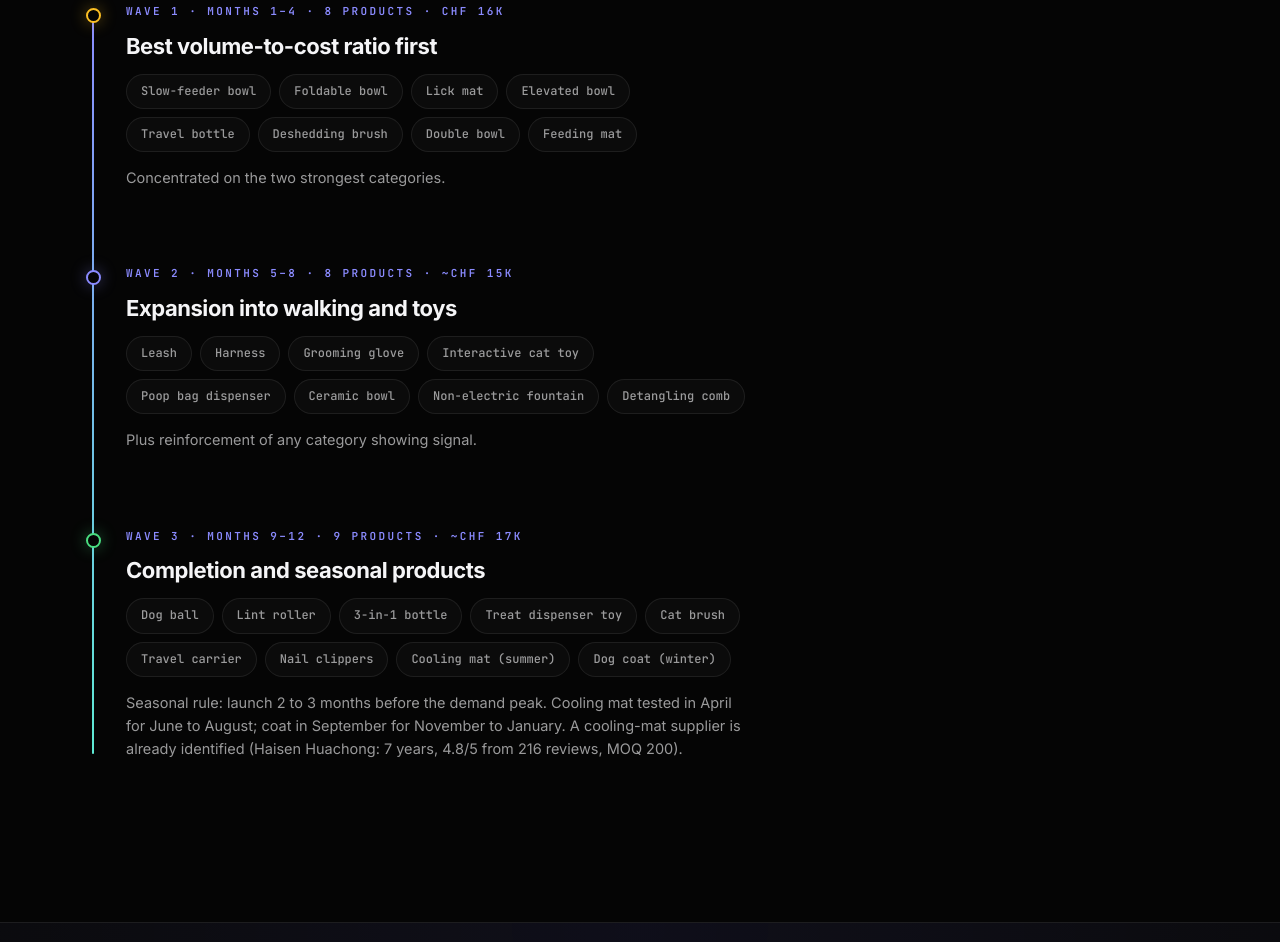
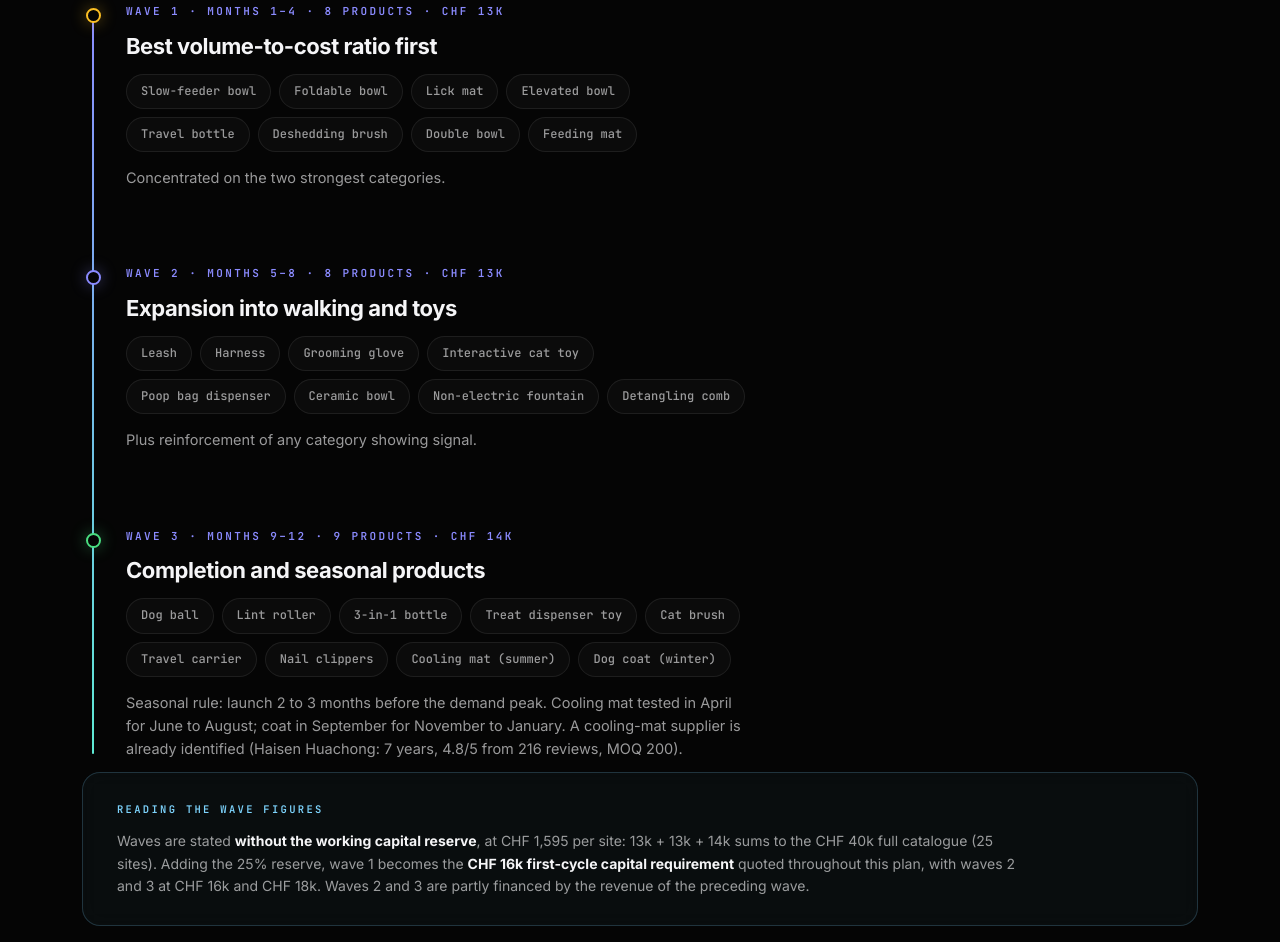
Before and after one commit to nfbzz9/investors-site, a plain HTML site: page index.html in a window 1280 px wide. Shown: the part 9218-10160 px from the top of the page. Drawn offline with Linux system fonts and the light colour scheme.

Commit message:
Restate wave budgets without reserve so they sum to CHF 40k

```diff
--- a/index.html
+++ b/index.html
@@ -330,7 +330,7 @@
       <div class="tl-line" aria-hidden="true"><div class="tl-fill"></div></div>
       <div class="tl-item reveal">
         <div class="tl-dot amber"></div>
-        <div class="tl-month">Wave 1 · Months 1–4 · 8 products · CHF 16k</div>
+        <div class="tl-month">Wave 1 · Months 1–4 · 8 products · CHF 13k</div>
         <div class="tl-title">Best volume-to-cost ratio first</div>
         <div class="gate-criteria">
           <span class="chip">Slow-feeder bowl</span><span class="chip">Foldable bowl</span><span class="chip">Lick mat</span><span class="chip">Elevated bowl</span><span class="chip">Travel bottle</span><span class="chip">Deshedding brush</span><span class="chip">Double bowl</span><span class="chip">Feeding mat</span>
@@ -339,7 +339,7 @@
       </div>
       <div class="tl-item reveal">
         <div class="tl-dot"></div>
-        <div class="tl-month">Wave 2 · Months 5–8 · 8 products · ~CHF 15k</div>
+        <div class="tl-month">Wave 2 · Months 5–8 · 8 products · CHF 13k</div>
         <div class="tl-title">Expansion into walking and toys</div>
         <div class="gate-criteria">
           <span class="chip">Leash</span><span class="chip">Harness</span><span class="chip">Grooming glove</span><span class="chip">Interactive cat toy</span><span class="chip">Poop bag dispenser</span><span class="chip">Ceramic bowl</span><span class="chip">Non-electric fountain</span><span class="chip">Detangling comb</span>
@@ -348,13 +348,18 @@
       </div>
       <div class="tl-item reveal">
         <div class="tl-dot green"></div>
-        <div class="tl-month">Wave 3 · Months 9–12 · 9 products · ~CHF 17k</div>
+        <div class="tl-month">Wave 3 · Months 9–12 · 9 products · CHF 14k</div>
         <div class="tl-title">Completion and seasonal products</div>
         <div class="gate-criteria">
           <span class="chip">Dog ball</span><span class="chip">Lint roller</span><span class="chip">3-in-1 bottle</span><span class="chip">Treat dispenser toy</span><span class="chip">Cat brush</span><span class="chip">Travel carrier</span><span class="chip">Nail clippers</span><span class="chip">Cooling mat (summer)</span><span class="chip">Dog coat (winter)</span>
         </div>
         <p>Seasonal rule: launch 2 to 3 months before the demand peak. Cooling mat tested in April for June to August; coat in September for November to January. A cooling-mat supplier is already identified (Haisen Huachong: 7 years, 4.8/5 from 216 reviews, MOQ 200).</p>
       </div>
+    </div>
+
+    <div class="wave-note reveal">
+      <div class="wn-label">Reading the wave figures</div>
+      <p>Waves are stated <strong>without the working capital reserve</strong>, at CHF 1,595 per site: 13k + 13k + 14k sums to the CHF 40k full catalogue (25 sites). Adding the 25% reserve, wave 1 becomes the <strong>CHF 16k first-cycle capital requirement</strong> quoted throughout this plan, with waves 2 and 3 at CHF 16k and CHF 18k. Waves 2 and 3 are partly financed by the revenue of the preceding wave.</p>
     </div>
   </div>
 </section>
--- a/styles.css
+++ b/styles.css
@@ -1214,3 +1214,16 @@ i{font-style:normal}
 /* competitive landscape tweaks */
 .strat-plan .plan-p2{margin-top:12px}
 .table-wrap .src + .src{margin-left:22px}
+
+/* wave figures reading note */
+.wave-note{
+  margin-top:8px;background:rgba(125,211,252,.04);
+  border:1px solid rgba(125,211,252,.2);border-radius:var(--r);
+  padding:28px 34px;backdrop-filter:blur(10px);
+}
+.wn-label{
+  font-family:var(--mono);font-size:10.5px;letter-spacing:.22em;text-transform:uppercase;
+  color:var(--blue);margin-bottom:12px;font-weight:600;
+}
+.wave-note p{font-size:14px;color:var(--txt2);max-width:900px}
+.wave-note strong{color:var(--txt)}
```
